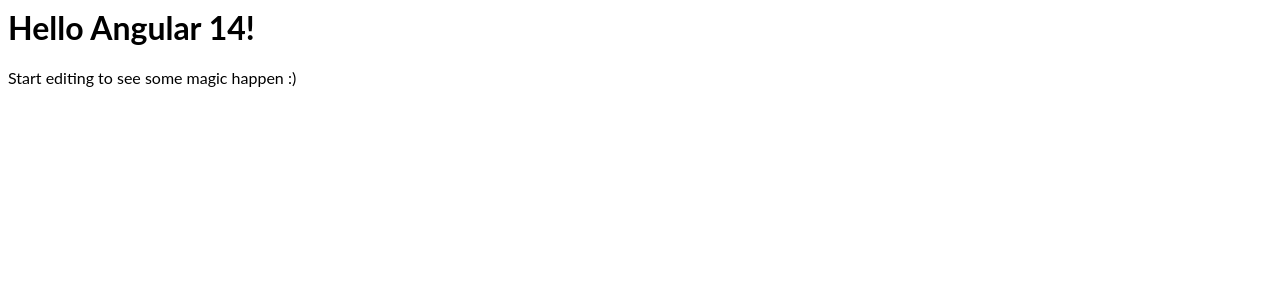
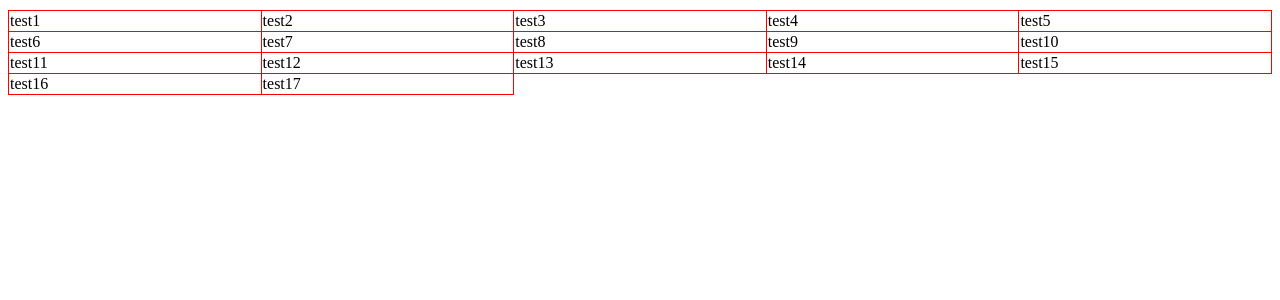
Before and after one commit to mark953fps/angular-ivy-afjl4r, an Angular app: page / in a window 1280 px wide. Shown: the top 300 px of the page. Built offline with nearby package versions, Linux system fonts and the light colour scheme.

Commit message:
3 files modified

```diff
--- a/src/app/app.component.css
+++ b/src/app/app.component.css
@@ -1,3 +1,8 @@
-p {
-  font-family: Lato;
+table.table {
+  border-collapse: collapse;
+  width: 100%;
 }
+
+table.table td {
+  border: 1px solid red;
+}
--- a/src/app/app.component.html
+++ b/src/app/app.component.html
@@ -1,4 +1,13 @@
-<hello name="{{ name }}"></hello>
-<p>
-  Start editing to see some magic happen :)
-</p>
+<table class="table">
+  <thead>
+    <th colspan="5"></th>
+  </thead>
+
+  <tbody>
+    <tr *ngFor="let dataList of groupDataListChunkArr;">
+      <ng-container *ngFor="let data of dataList;">
+        <td>{{ data.groupName }}</td>
+      </ng-container>
+    </tr>
+  </tbody>
+</table>
--- a/src/app/app.component.ts
+++ b/src/app/app.component.ts
@@ -1,10 +1,44 @@
-import { Component, VERSION } from '@angular/core';
+import { Component, VERSION, OnInit } from '@angular/core';
 
 @Component({
   selector: 'my-app',
   templateUrl: './app.component.html',
-  styleUrls: [ './app.component.css' ]
+  styleUrls: ['./app.component.css']
 })
-export class AppComponent  {
-  name = 'Angular ' + VERSION.major;
+export class AppComponent {
+  public groupDataList: any = [
+    { groupName: 'test1', groupId: '1' },
+    { groupName: 'test2', groupId: '2' },
+    { groupName: 'test3', groupId: '3' },
+    { groupName: 'test4', groupId: '4' },
+    { groupName: 'test5', groupId: '5' },
+    { groupName: 'test6', groupId: '6' },
+    { groupName: 'test7', groupId: '7' },
+    { groupName: 'test8', groupId: '8' },
+    { groupName: 'test9', groupId: '9' },
+    { groupName: 'test10', groupId: '10' },
+    { groupName: 'test11', groupId: '11' },
+    { groupName: 'test12', groupId: '12' },
+    { groupName: 'test13', groupId: '13' },
+    { groupName: 'test14', groupId: '14' },
+    { groupName: 'test15', groupId: '15' },
+    { groupName: 'test16', groupId: '16' },
+    { groupName: 'test17', groupId: '17' }
+  ];
+
+  public groupDataListChunkArr = [];
+
+  public ngOnInit() {
+    this.groupDataListChunkArr = this.sliceIntoChunks(this.groupDataList, 5);
+    console.log(this.sliceIntoChunks(this.groupDataList, 5));
+  }
+
+  public sliceIntoChunks(arr, chunkSize) {
+    const res = [];
+    for (let i = 0; i < arr.length; i += chunkSize) {
+      const chunk = arr.slice(i, i + chunkSize);
+      res.push(chunk);
+    }
+    return res;
+  }
 }
```
